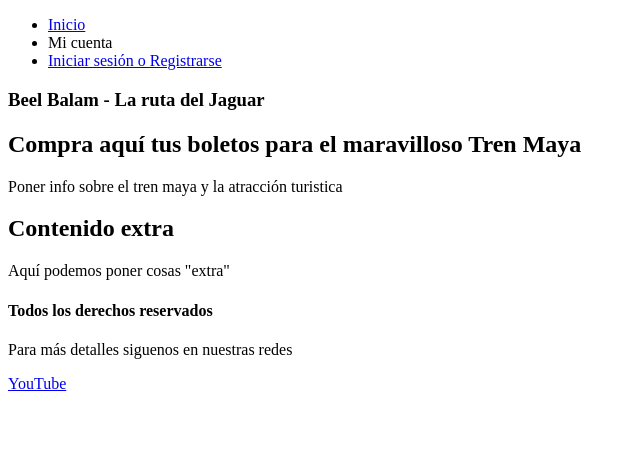
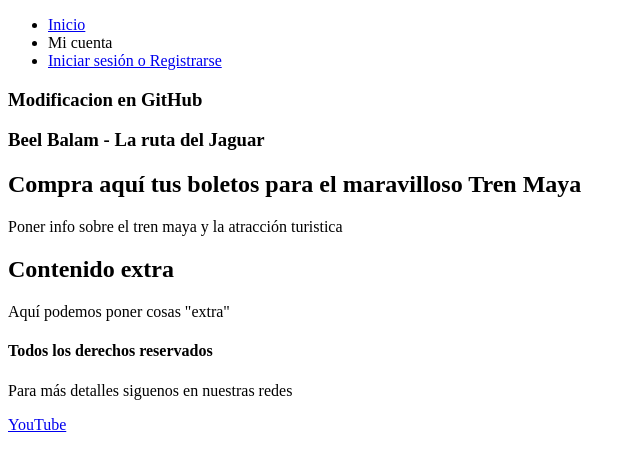
Before and after one commit to anahisaltocruz/BeelBalamFrontEnd, a plain HTML site: page index.html in a window 1280 px wide. Shown: the whole page, without its empty margins (0-640 px from the left). Drawn offline with Linux system fonts and the light colour scheme.

Commit message:
Primer comit del tono

```diff
--- a/index.html
+++ b/index.html
@@ -21,6 +21,9 @@
 	</header>
 	<article>
 		<section>
+			<h1>
+				Modificacion en GitHub
+			</h1>
 			<h1>
 				Beel Balam - La ruta del Jaguar
 			</h1>
```
